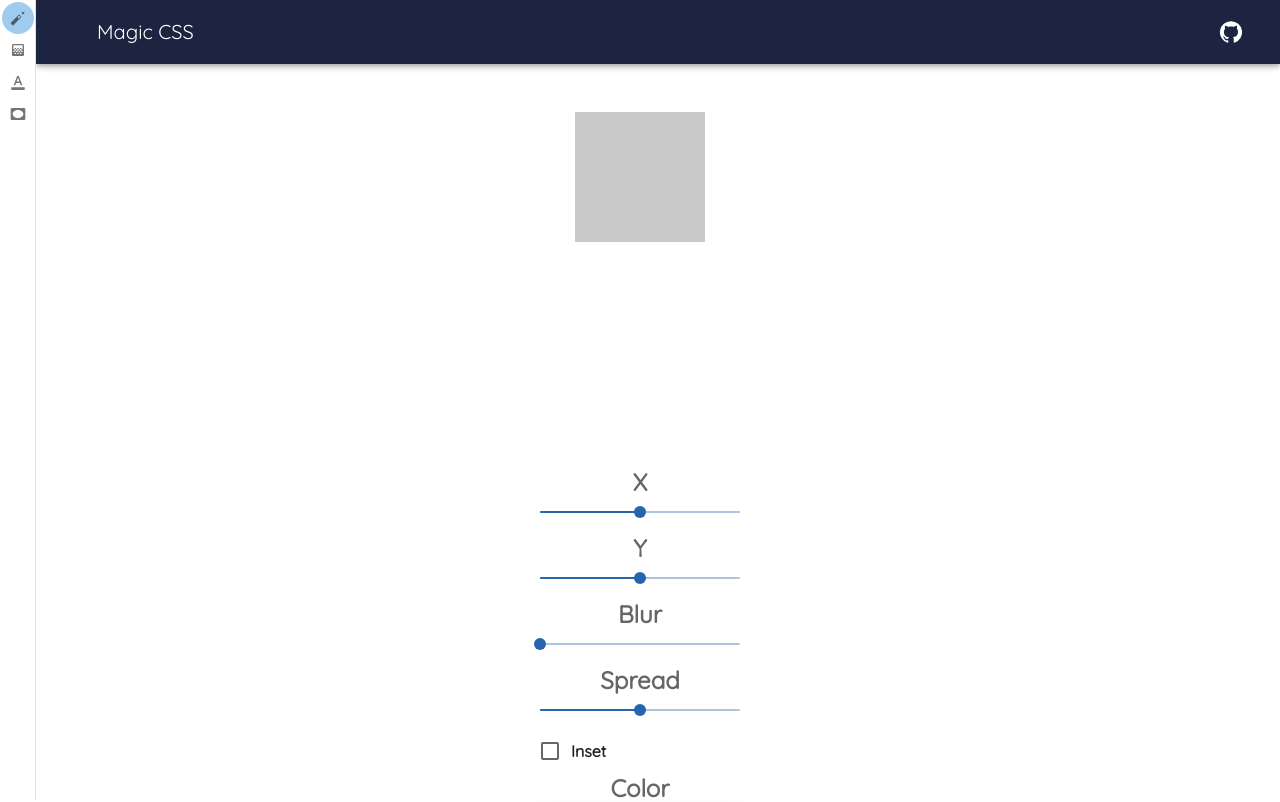
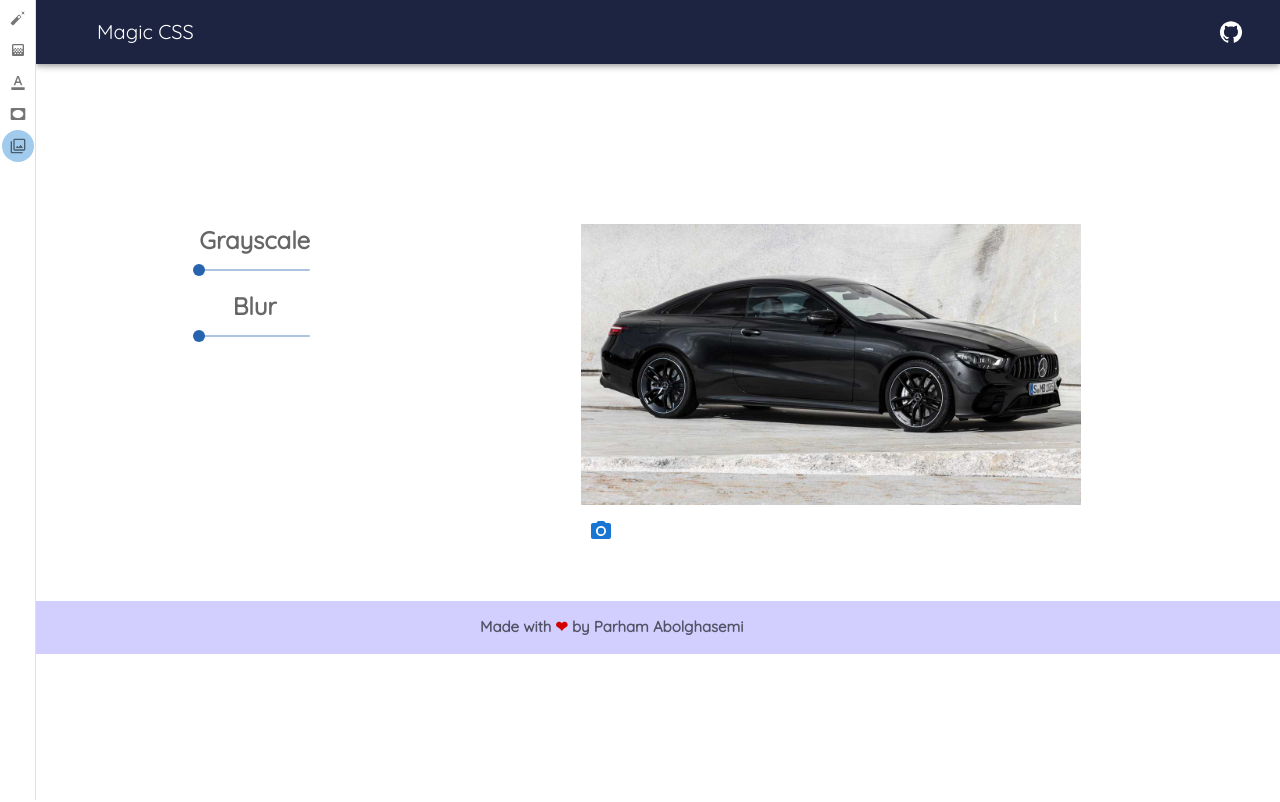
Before and after one commit to parham-ab/React-magic-css, a React (Create React App) app: page /image-filter in a window 1280 px wide. Before the commit this address led to /shadowGenerator. Shown: the top 802 px of the page. Built offline with nearby package versions, Linux system fonts and the light colour scheme.

Commit message:
getting ready for image filter component

```diff
--- a/src/App.js
+++ b/src/App.js
@@ -7,6 +7,7 @@ import Gradient from "./components/Gradient";
 import TextShadowGenerator from "./components/TextShadowGenerator";
 import { createTheme, ThemeProvider } from "@mui/material/styles";
 import BorderRadius from "./components/BorderRadius";
+import ImageFilter from "./components/ImageFilter";
 // font customizing
 const theme = createTheme({
   typography: {
@@ -31,6 +32,7 @@ const App = () => {
             element={<TextShadowGenerator />}
           />
           <Route path="/border-radius" element={<BorderRadius />} />
+          <Route path="/image-filter" element={<ImageFilter />} />
           <Route path="/*" element={<Navigate to="/shadowGenerator" />} />
         </Routes>
       </LayOut>
--- /dev/null
+++ b/src/components/ImageFilter.js
@@ -0,0 +1,90 @@
+import React, { useState } from "react";
+// mui components
+import {
+  Box,
+  Container,
+  Grid,
+  IconButton,
+  Slider,
+  Typography,
+} from "@mui/material";
+// icons
+import PhotoCamera from "@mui/icons-material/PhotoCamera";
+// custom hooks
+import DynamicTitle from "../hooks/DynamicTitle";
+// img
+import car from "../assets/img/1.jpg";
+
+const ImageFilter = () => {
+  const [greyscaleVal, setGreyscaleVal] = useState(0);
+  const [blurVal, setBlurVal] = useState(0);
+  const [sepiaVal, setSepiaVal] = useState(0);
+  const [saturateVal, setSaturateVal] = useState(0);
+  const [opacityVal, setOpacityVal] = useState(0);
+  const [brightnessVal, setBrightnessVal] = useState(0);
+  const [contrastVal, setContrastVal] = useState(0);
+  const [HueVal, setHueVal] = useState(0);
+  const [invert, setInvertVal] = useState(0);
+  // dynamic title
+  DynamicTitle("Magic CSS - Image filter");
+
+  return (
+    <Container>
+      <Grid container display="flex" justifyContent="space-around">
+        <Grid item mt={20}>
+          <Typography variant="h5" color="text.secondary" textAlign="center">
+            Grayscale
+          </Typography>
+          <Slider
+            min={0}
+            max={100}
+            size="small"
+            defaultValue={50}
+            aria-label="Small"
+            valueLabelDisplay="auto"
+            sx={{ color: "#2764b0" }}
+            value={greyscaleVal}
+            onChange={(e) => setGreyscaleVal(e.target.value)}
+          />
+
+          <Typography variant="h5" color="text.secondary" textAlign="center">
+            Blur
+          </Typography>
+          <Slider
+            min={0}
+            max={30}
+            size="small"
+            defaultValue={0}
+            aria-label="Small"
+            valueLabelDisplay="auto"
+            sx={{ color: "#2764b0" }}
+            value={blurVal}
+            onChange={(e) => setBlurVal(e.target.value)}
+          />
+        </Grid>
+        <Grid item mt={20}>
+          <Box component="div">
+            <img
+              src={car}
+              alt="car"
+              width="500px"
+              style={{
+                filter: `grayscale(${greyscaleVal}%) blur(${blurVal}px)`,
+              }}
+            />
+          </Box>
+          <IconButton
+            color="primary"
+            aria-label="upload picture"
+            component="label"
+          >
+            <input hidden accept="image/*" type="file" />
+            <PhotoCamera />
+          </IconButton>
+        </Grid>
+      </Grid>
+    </Container>
+  );
+};
+
+export default ImageFilter;
--- a/src/components/layout/Header.js
+++ b/src/components/layout/Header.js
@@ -15,6 +15,7 @@ import AutoFixNormalIcon from "@mui/icons-material/AutoFixNormal";
 import FormatColorTextIcon from "@mui/icons-material/FormatColorText";
 import GitHubIcon from "@mui/icons-material/GitHub";
 import VignetteIcon from "@mui/icons-material/Vignette";
+import FilterIcon from "@mui/icons-material/Filter";
 
 const Header = () => {
   const navigate = useNavigate();
@@ -42,6 +43,11 @@ const Header = () => {
       text: "BorderRadius",
       icon: <VignetteIcon color="text.secondary" sx={{ fontSize: "16px" }} />,
       path: "/border-radius",
+    },
+    {
+      text: "ImageFilter",
+      icon: <FilterIcon color="text.secondary" sx={{ fontSize: "16px" }} />,
+      path: "/image-filter",
     },
   ];
 
```
Also changed, not shown: src/assets/img/1.jpg (added).
